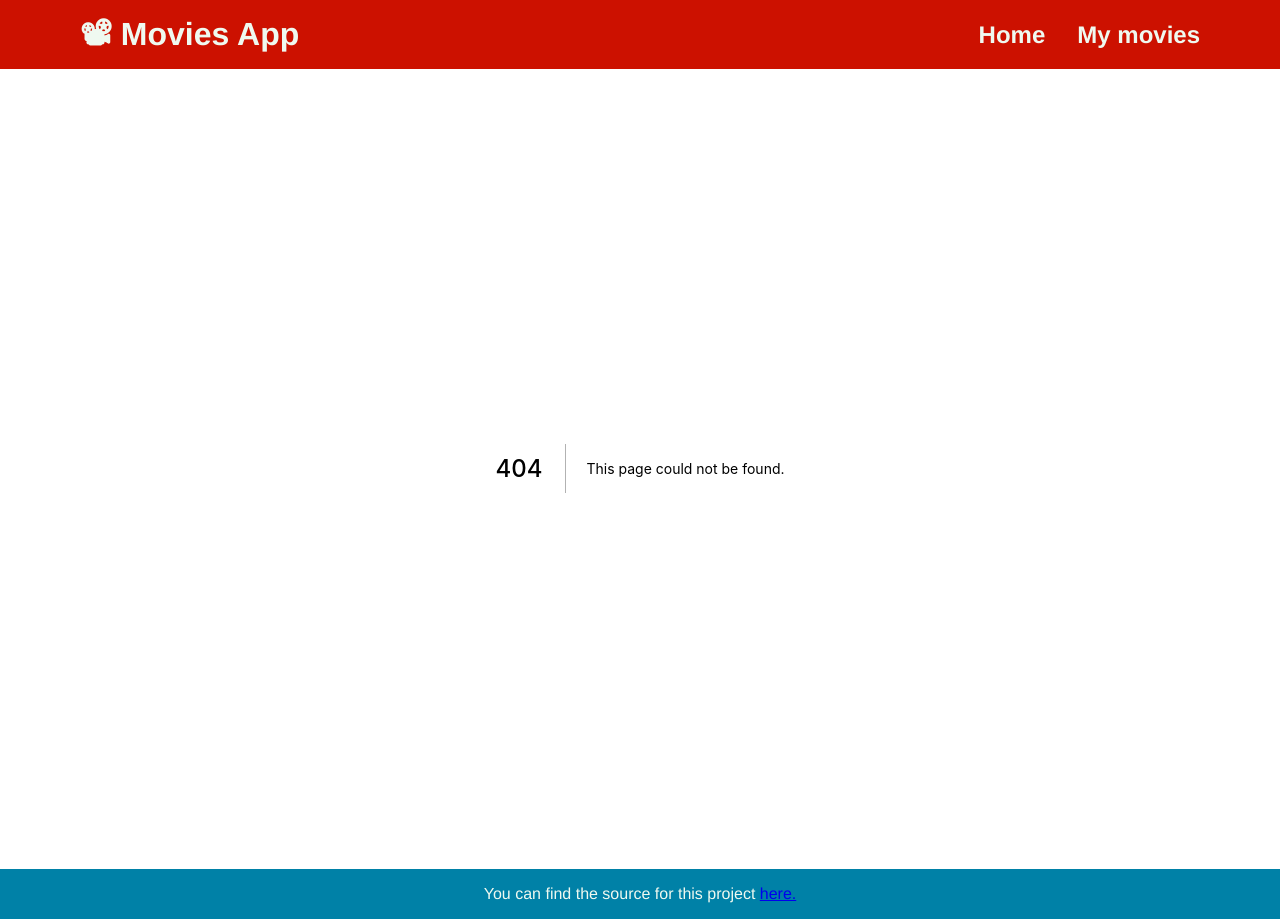
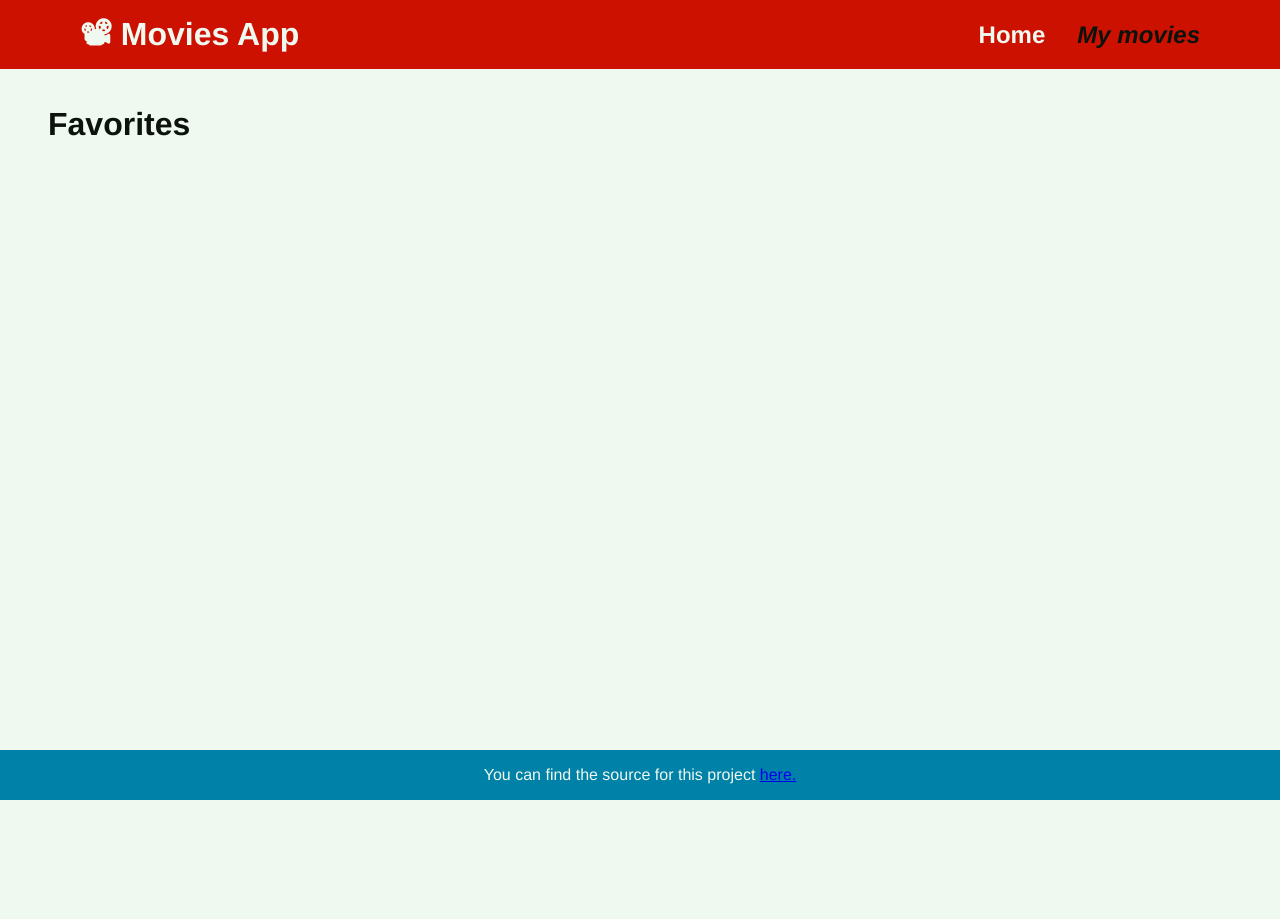
Before and after one commit to OCmilo/movies, a Next.js app: page /favorites in a window 1280 px wide. Before the commit this address had no page. After the commit the page ends 800 px from the top, so only its background shows below. Built offline with nearby package versions, Linux system fonts and the light colour scheme.

Commit message:
adds card and improves layout

```diff
--- a/api/index.ts
+++ b/api/index.ts
@@ -20,6 +20,7 @@ const getPopularMovies = async (
 
   const answer = await fetch(query.toString())
   const data: PopularMoviesResponse = await answer.json()
+  console.log(data)
 
   return data
 }
--- a/api/types.ts
+++ b/api/types.ts
@@ -6,6 +6,8 @@ type Movie = {
   release_date: string
   vote_average: number
   vote_count: number
+  adult: boolean
+  genre_ids: number[]
 }
 
 type PopularMoviesResponse = {
--- a/components/Header.tsx
+++ b/components/Header.tsx
@@ -1,5 +1,7 @@
 import Link from 'next/link'
+import { useRouter } from 'next/router'
 import styled from 'styled-components'
+import routes from '../config/routes'
 
 const HeaderWrapper = styled.header`
   display: flex;
@@ -7,11 +9,12 @@ const HeaderWrapper = styled.header`
   gap: 1rem;
   justify-content: space-between;
   align-items: center;
-  padding: 1rem 5rem;
+  padding: 0.5rem 3rem;
   background-color: ${({ theme }) => theme.colors.primary};
 
   @media ${({ theme }) => theme.devices.tablet} {
     flex-direction: row;
+    padding: 1rem 5rem;
   }
 `
 
@@ -35,33 +38,46 @@ const NavList = styled.ul`
   padding: 0;
 `
 
-const NavLink = styled.a`
+type NavLinkProps = {
+  children: React.ReactNode
+  isActive: Boolean
+}
+
+const NavLink = styled.a<NavLinkProps>`
   margin-left: 2rem;
   font-size: 1.5rem;
   font-weight: 600;
   color: ${(props) => props.theme.colors.white};
   text-decoration: none;
   transition: color 0.2s;
+
+  ${({ isActive, theme }) =>
+    isActive &&
+    `
+    color: ${theme.colors.black};
+    font-style: italic;
+  `}
 `
 
-const Header: React.FC = () => (
+const Header: React.FC = () => {
+  const { pathname } = useRouter()
+
+  return (
     <HeaderWrapper>
       <HeaderTitle>📽 Movies App</HeaderTitle>
       <Nav>
         <NavList>
-        <li>
-          <Link href="/" passHref>
-            <NavLink>Home</NavLink>
+          {routes.map(({ name, path }) => (
+            <li key={name}>
+              <Link href={path} passHref>
+                <NavLink isActive={pathname === path}>{name}</NavLink>
               </Link>
             </li>
-        <li>
-          <Link href="/favorites" passHref>
-            <NavLink>My movies</NavLink>
-          </Link>
-        </li>
+          ))}
         </NavList>
       </Nav>
     </HeaderWrapper>
   )
+}
 
 export { Header as default }
--- a/components/Layout.tsx
+++ b/components/Layout.tsx
@@ -4,7 +4,7 @@ import styled from 'styled-components'
 
 const Main = styled.main`
   flex: 1;
-  padding: 0 3rem;
+  padding: 1rem 3rem;
 `
 
 type LayoutProps = {
--- /dev/null
+++ b/config/routes.ts
@@ -0,0 +1,12 @@
+const routes = [
+  {
+    path: '/',
+    name: 'Home',
+  },
+  {
+    path: '/favorites',
+    name: 'My movies',
+  },
+]
+
+export { routes as default }
--- a/contexts/Theme.tsx
+++ b/contexts/Theme.tsx
@@ -12,17 +12,20 @@ const GlobalStyle = createGlobalStyle`
   }
 
   body {
+    height: 100%;
     font-family: ${theme.font};
     background-color: ${theme.colors.white};
     color: ${theme.colors.black};
     box-sizing: border-box;
-    display: flex;
-    flex-direction: column;
-    min-height: 100vh;
   }
 
   #__next {
     height: 100%;
+    display: flex;
+    flex-direction: column;
+    align-items: space-between;
+    min-height: 100vh;
+    overflow-y: overlay;
   }
 
   ::selection {
--- /dev/null
+++ b/pages/favorites.tsx
@@ -0,0 +1,11 @@
+import type { NextPage } from 'next'
+
+const Favorites: NextPage = () => {
+  return (
+    <>
+      <h1>Favorites</h1>
+    </>
+  )
+}
+
+export { Favorites as default }
```
Also changed, not shown: components/Card.tsx (added, +67 -0 lines), pages/index.tsx (+16 -14 lines). Lines whose indentation alone changed are shown as unchanged.
